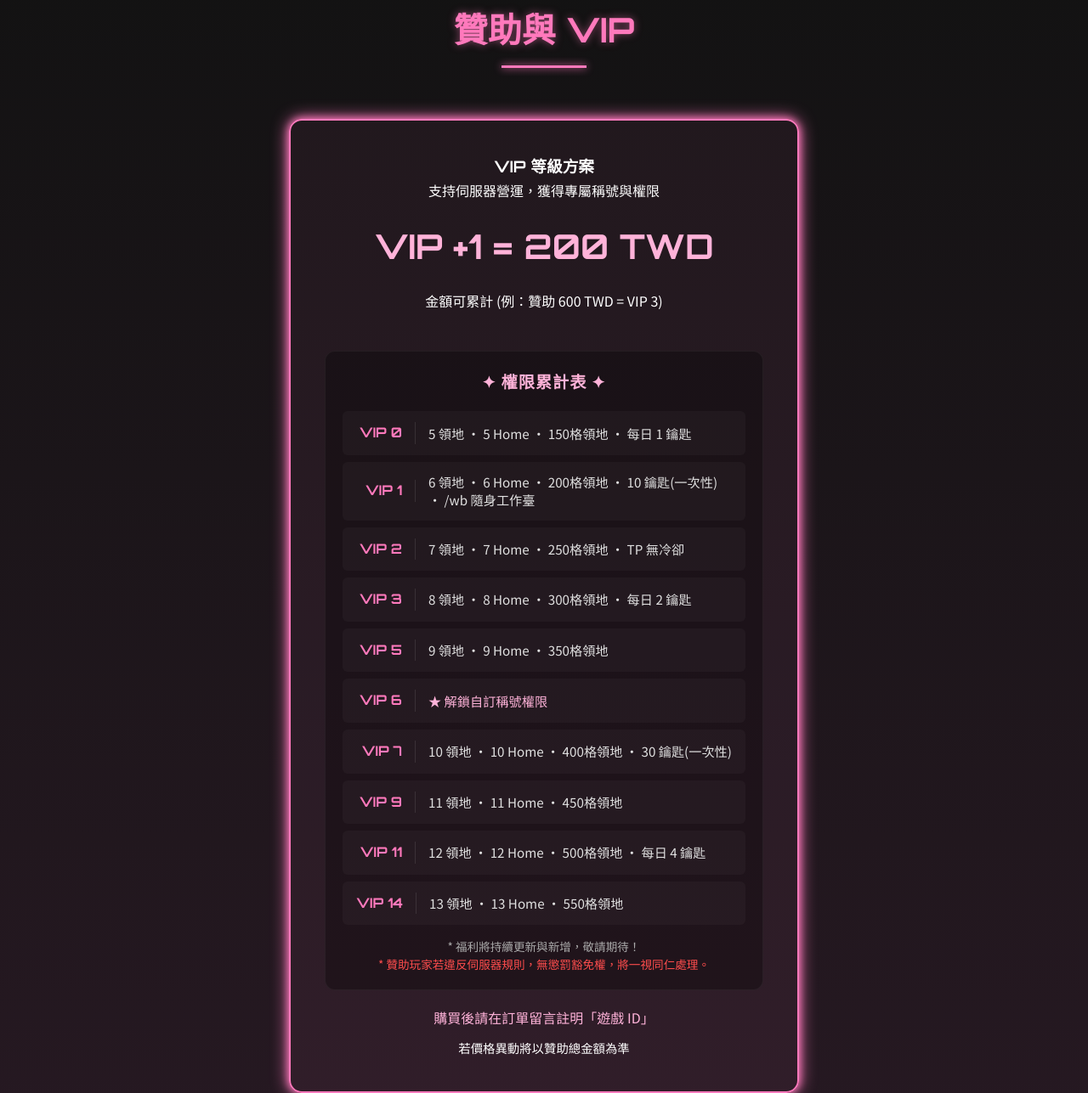
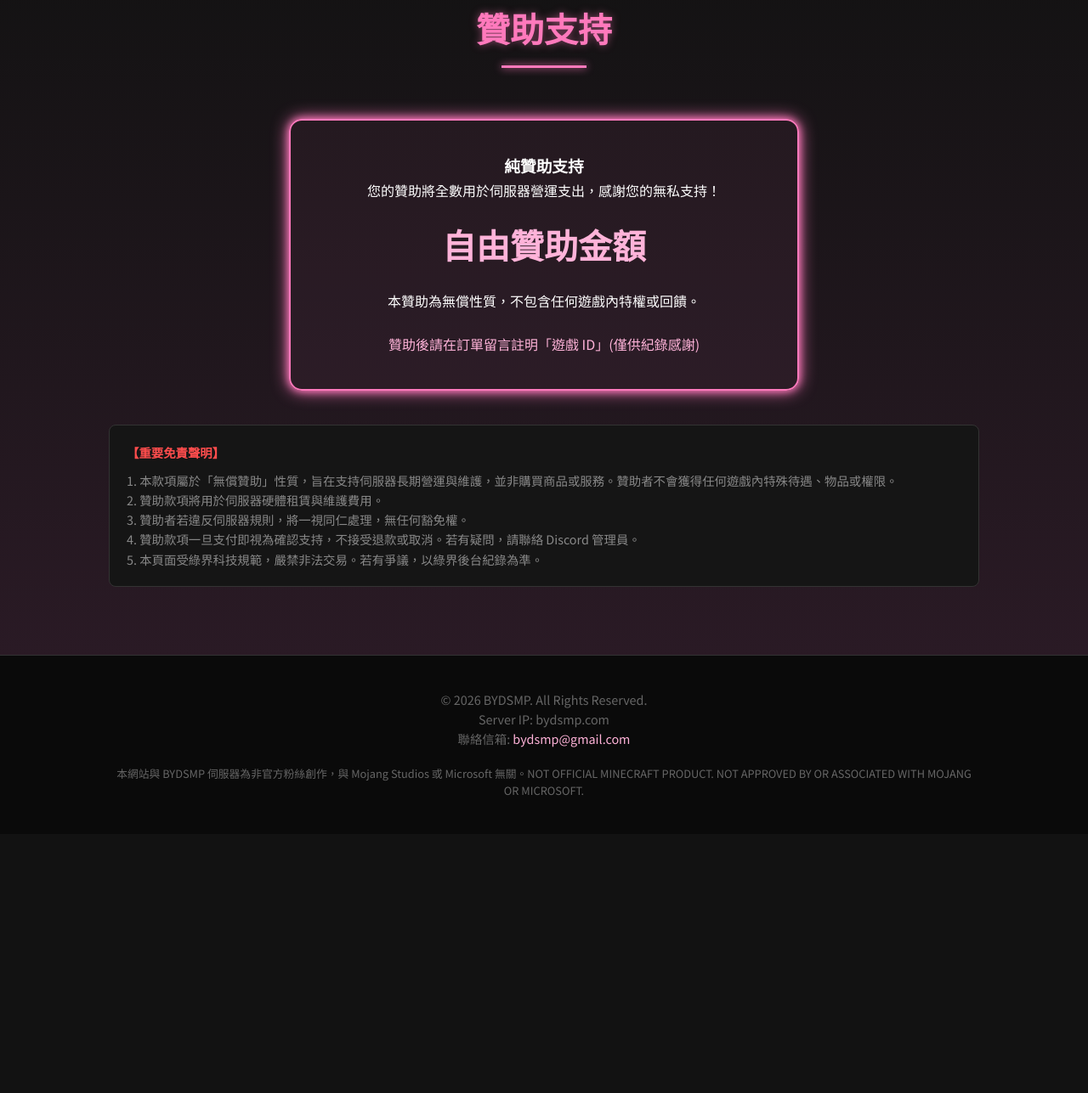
Before and after one commit to fyanji321-commits/bydsmp.com, a plain HTML site: page index.html in a window 1280 px wide. Shown: the part 3952-5239 px from the top of the page at 85% size. After the commit the page ends 4934 px from the top, so only its background shows below. Drawn offline with Linux system fonts and the light colour scheme.

Commit message:
Update index.html

```diff
--- a/index.html
+++ b/index.html
@@ -624,41 +624,24 @@
 
     <!-- Sponsor Section -->
     <section id="sponsor" class="sponsor-section">
-        <h2 class="section-title">贊助與 VIP</h2>
+        <h2 class="section-title">贊助支持</h2>
 
         <div class="vip-card">
-            <h3>VIP 等級方案</h3>
-            <p>支持伺服器營運，獲得專屬稱號與權限</p>
-            <div class="price-tag">VIP +1 = 200 TWD</div>
-            <p>金額可累計 (例：贊助 600 TWD = VIP 3)</p>
+            <h3>純贊助支持</h3>
+            <p>您的贊助將全數用於伺服器營運支出，感謝您的無私支持！</p>
+            <div class="price-tag">自由贊助金額</div>
+            <p>本贊助為無償性質，不包含任何遊戲內特權或回饋。</p>
             <br>
-            <div class="vip-benefits-list" style="text-align: left; margin: 20px 0; padding: 20px; background: rgba(0,0,0,0.3); border-radius: 12px; border: 1px solid rgba(255,255,255,0.05);">
-                <h4 style="color: var(--primary-light); margin-bottom: 20px; text-align: center; font-size: 1.2rem; letter-spacing: 1px;">✦ 權限累計表 ✦</h4>
-                <ul style="list-style: none;">
-                    <li class="vip-item"><span class="vip-level">VIP 0</span><span class="vip-content">5 領地 • 5 Home • 150格領地 • 每日 1 鑰匙</span></li>
-                    <li class="vip-item"><span class="vip-level">VIP 1</span><span class="vip-content">6 領地 • 6 Home • 200格領地 • 10 鑰匙(一次性) • /wb 隨身工作臺</span></li>
-                    <li class="vip-item"><span class="vip-level">VIP 2</span><span class="vip-content">7 領地 • 7 Home • 250格領地 • TP 無冷卻</span></li>
-                    <li class="vip-item"><span class="vip-level">VIP 3</span><span class="vip-content">8 領地 • 8 Home • 300格領地 • 每日 2 鑰匙</span></li>
-                    <li class="vip-item"><span class="vip-level">VIP 5</span><span class="vip-content">9 領地 • 9 Home • 350格領地</span></li>
-                    <li class="vip-item"><span class="vip-level">VIP 6</span><span class="vip-content" style="color: var(--primary-light);">★ 解鎖自訂稱號權限</span></li>
-                    <li class="vip-item"><span class="vip-level">VIP 7</span><span class="vip-content">10 領地 • 10 Home • 400格領地 • 30 鑰匙(一次性)</span></li>
-                    <li class="vip-item"><span class="vip-level">VIP 9</span><span class="vip-content">11 領地 • 11 Home • 450格領地</span></li>
-                    <li class="vip-item"><span class="vip-level">VIP 11</span><span class="vip-content">12 領地 • 12 Home • 500格領地 • 每日 4 鑰匙</span></li>
-                    <li class="vip-item"><span class="vip-level">VIP 14</span><span class="vip-content">13 領地 • 13 Home • 550格領地</span></li>
-                </ul>
-                <p style="margin-top: 15px; font-size: 0.85rem; color: #aaa; text-align: center; line-height: 1.5;">* 福利將持續更新與新增，敬請期待！<br><span style="color: #ff4d4d;">* 贊助玩家若違反伺服器規則，無懲罰豁免權，將一視同仁處理。</span></p>
-            </div>
-            <p style="color: var(--primary-light);">購買後請在訂單留言註明「遊戲 ID」</p>
-            <p style="font-size: 0.9rem; margin-top: 10px;">若價格異動將以贊助總金額為準</p>
+            <p style="color: var(--primary-light);">贊助後請在訂單留言註明「遊戲 ID」(僅供紀錄感謝)</p>
         </div>
 
         <div class="disclaimer">
             <h4>【重要免責聲明】</h4>
-            <p>1. 本商品為虛擬服務（VIP 權限），屬於支持伺服器運營的贊助性質，無實體商品、無物流配送。購買即代表您願意支持伺服器的持續運作，感謝您的愛心與貢獻！</p>
-            <p>2. 購買後請務必在「訂單留言」填寫正確 Minecraft 遊戲 ID（精確無誤），管理員將手動執行指令給予權限（通常 24 小時內，非即時自動）。</p>
-            <p>3. VIP 權限依伺服器規則，可能隨版本更新調整；若違規權限將被移除，捐款不退。</p>
-            <p>4. 付款成功後，依綠界科技交易規章，不接受退款/取消（除綠界 7 天猶豫期適用情形）。若需協助，請聯絡 Discord 管理員。</p>
-            <p>5. 本賣場受綠界科技規範，嚴禁非法交易。若有糾紛，以綠界後台訂單為準。</p>
+            <p>1. 本款項屬於「無償贊助」性質，旨在支持伺服器長期營運與維護，並非購買商品或服務。贊助者不會獲得任何遊戲內特殊待遇、物品或權限。</p>
+            <p>2. 贊助款項將用於伺服器硬體租賃與維護費用。</p>
+            <p>3. 贊助者若違反伺服器規則，將一視同仁處理，無任何豁免權。</p>
+            <p>4. 贊助款項一旦支付即視為確認支持，不接受退款或取消。若有疑問，請聯絡 Discord 管理員。</p>
+            <p>5. 本頁面受綠界科技規範，嚴禁非法交易。若有爭議，以綠界後台紀錄為準。</p>
         </div>
     </section>
 
```
